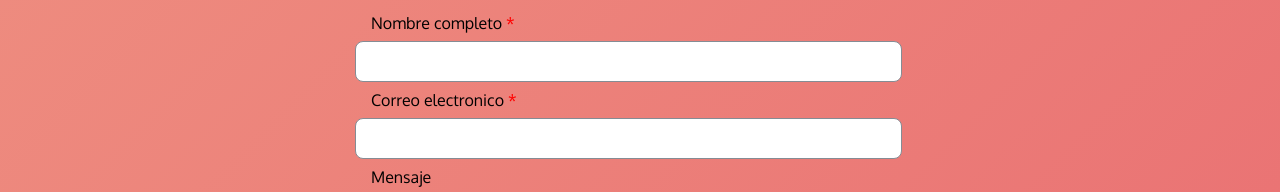
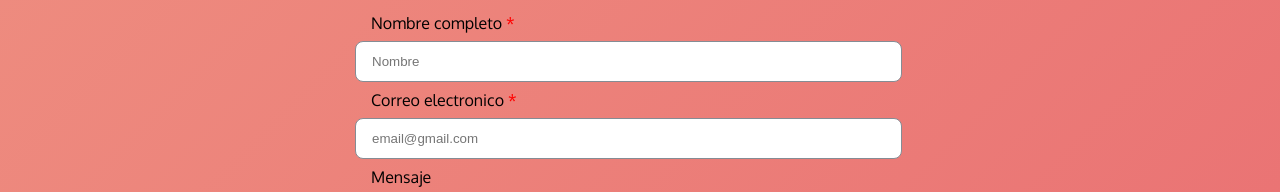
Before and after one commit to DaniPoot/Portafolio-Elisa, a plain HTML site: page index.html in a window 1280 px wide. Shown: the part 4798-4990 px from the top of the page. Drawn offline with Linux system fonts and the light colour scheme.

Commit message:
Added placeholder

```diff
--- a/index.html
+++ b/index.html
@@ -180,9 +180,9 @@
         </p>
         <form action="">
           <label>Nombre completo <span>*</span></label>
-          <input type="text" />
+          <input type="text" placeholder="Nombre" />
           <label>Correo electronico <span>*</span></label>
-          <input type="email" />
+          <input type="email" placeholder="email@gmail.com" />
           <label>Mensaje</label>
           <textarea name="message" cols="30" rows="10"></textarea>
           <button class="primary large-button" type="submit">
```
